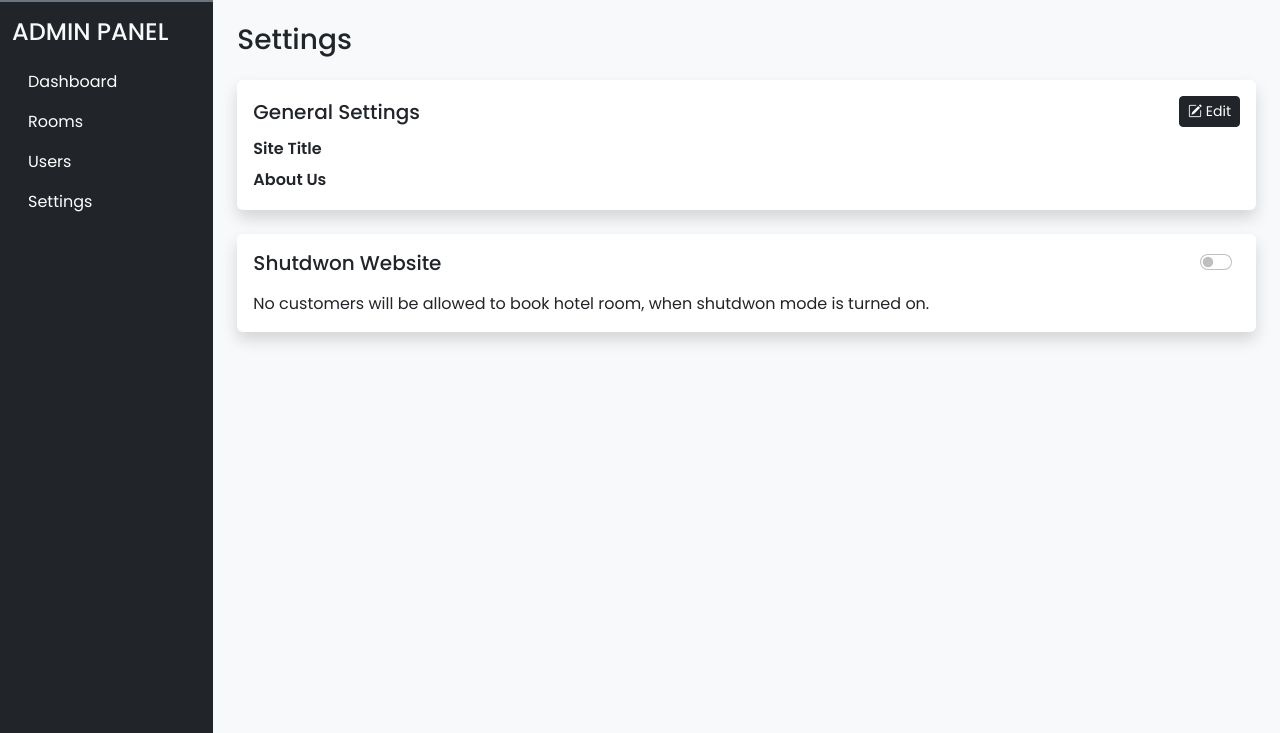
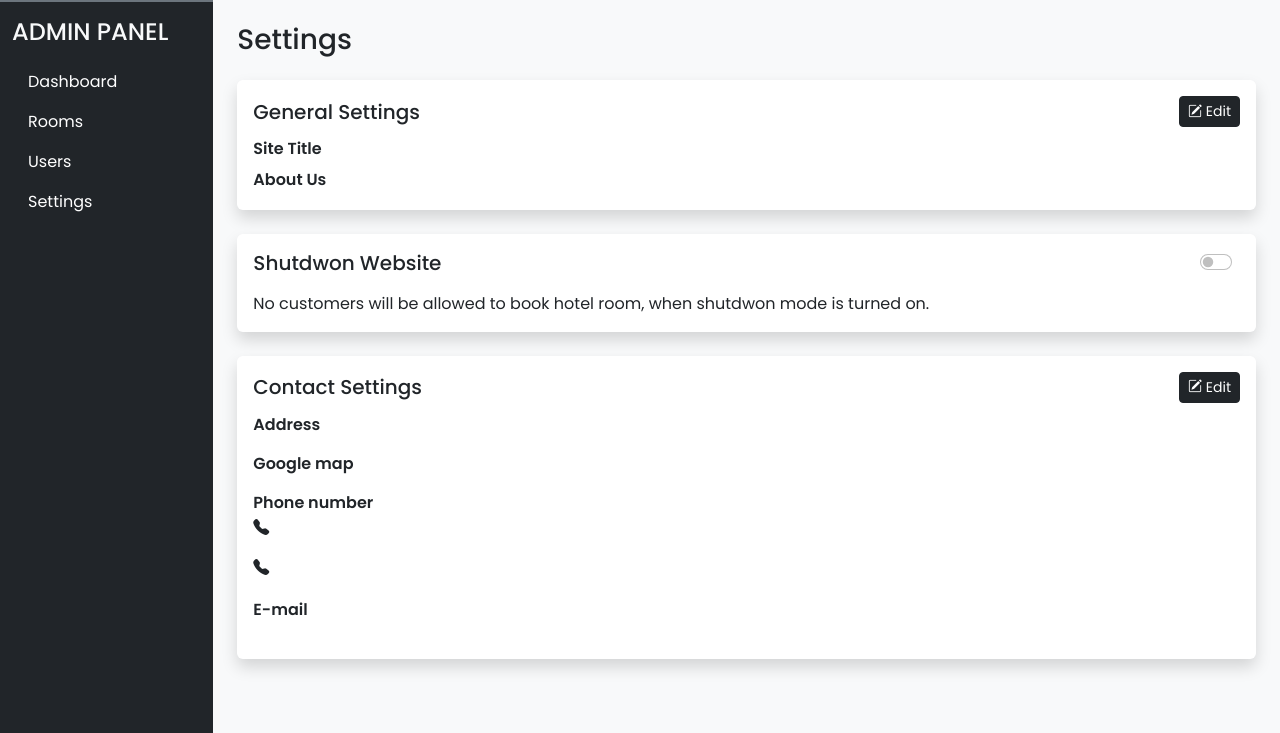
Before and after one commit to hagarahmed68896/HM-Hotel, a PHP site: page /admin/settings.php in a window 1280 px wide. Shown: the part 67-800 px from the top of the page. Run offline with PHP 8.4, Linux system fonts and the light colour scheme; the visitor is signed in with stand-in values (Sample User, id 1); data that the repository does not hold is empty.

Commit message:
Cntact settings section in progress

```diff
--- a/admin/settings.php
+++ b/admin/settings.php
@@ -45,24 +45,24 @@ adminlogin();
             <!-- General settings modal  -->
                 <div class="modal fade" id="general-settings" data-bs-backdrop="static" data-bs-keyboard="true" tabindex="-1" aria-labelledby="staticBackdropLabel" aria-hidden="true">
                     <div class="modal-dialog">
-                        <form >
+                        <form id="general_s_form">
                             <div class="modal-content">
                                 <div class="modal-header">
                                     <h1 class="modal-title fs-5">General Settings</h1>
                                 </div>
                                 <div class="modal-body">
                                     <div class="mb-3">
-                                        <label class="form-label">Site Title</label>
-                                        <input type="text" name="site_title" id="site_title_inp" class="form-control shadw-none">
+                                        <label class="form-label fw-bold">Site Title</label>
+                                        <input type="text" name="site_title" id="site_title_inp" class="form-control shadw-none" required>
                                     </div>
                                     <div class="mb-3 ">
-                                        <label class="form-label">About us</label>
-                                        <textarea name="site_about" id="site_about_inp" class="form-control shadow-none"  row="6"></textarea>
+                                        <label class="form-label fw-bold">About us</label>
+                                        <textarea name="site_about" id="site_about_inp" class="form-control shadow-none"  row="6" required></textarea>
                                     </div>
                                 </div>
                                 <div class="modal-footer">
                                     <button type="button" onclick="site_title.value = general_data.site_title, site_about.value = general_data.site_about" class="btn text-secondary shadow-none" data-bs-dismiss="modal">CANCEL</button>
-                                    <button type="button" onclick="update_general(site_title.value,site_about.value)" class="btn custom-bg text-white shadow-none">SUBMIT</button>
+                                    <button type="submit"  class="btn custom-bg text-white shadow-none">SUBMIT</button>
                                 </div>
                         </div>
                         </form>
@@ -88,22 +88,60 @@ adminlogin();
                 </div>
 
 
-
+            <!-- Contact details section  -->
+            <div class="card border-0 shadow mb-4">
+                <div class="card-body">
+                    <div class="d-flex align-items-center justify-content-between mb-3">
+                        <h5 class="card-title m-0">Contact Settings</h5>
+                        <button type="button" class="btn btn-dark btn-sm shadow-none" data-bs-toggle="modal" data-bs-target="#contact-settings">
+                            <i class="bi bi-pencil-square"></i> Edit
+                        </button>
+                    </div>
+                    <div class="row">
+                        <div class="col-lg-6">
+                            <div class="mb-4">
+                                <h6 class="card-subtitle mb-1 fw-bold">Address</h6>
+                                <p class="card-text" id="Address"></p>
+                            </div>
+                            <div class="mb-4">
+                                <h6 class="card-subtitle mb-1 fw-bold">Google map</h6>
+                                <p class="card-text" id="gmap"></p>
+                            </div>
+                            <div class="mb-4">
+                                <h6 class="card-subtitle mb-1 fw-bold">Phone number</h6>
+                                <p class="card-text" id="Address">
+                                <i class="bi bi-telephone-fill"></i> <span id="pn1"></span>
+                                </p>
+                                <p class="card-text" id="Address">
+                                    <i class="bi bi-telephone-fill"></i> <span id="pn2"></span>
+                                </p>
+                            </div>
+                            <div class="mb-4">
+                                <h6 class="card-subtitle mb-1 fw-bold">E-mail</h6>
+                                <p class="card-text" id="email"></p>
+                            </div>
+                        </div>
+                    </div>
+                </div>
+            </div>
             </div>
         </div>
     </div>
 
 
+
+
+
     <?php require('inc/script.php') ?>
     <script>
         let general_data;
-
+        let general_s_form = document.getElementById('general_s_form');
+        let site_title_inp = document.getElementById("site_title_inp");
+        let site_about_inp = document.getElementById("site_about_inp");
 
         function get_general() {
             let site_title = document.getElementById("site_title");
             let site_about = document.getElementById("site_about");
-            let site_title_inp = document.getElementById("site_title_inp");
-            let site_about_inp = document.getElementById("site_about_inp");
 
             let shutdown_toggle = document.getElementById("shutdown-toggle");
 
@@ -131,6 +169,10 @@ adminlogin();
 
         }
 
+        general_s_form.addEventListener('submit', function(e){
+            e.preventDefault();
+            update_general(site_title_inp.value,site_about_inp.value)
+        })
 
         function update_general(site_title_val, site_about_val) {
             let xhr = new XMLHttpRequest();
```
